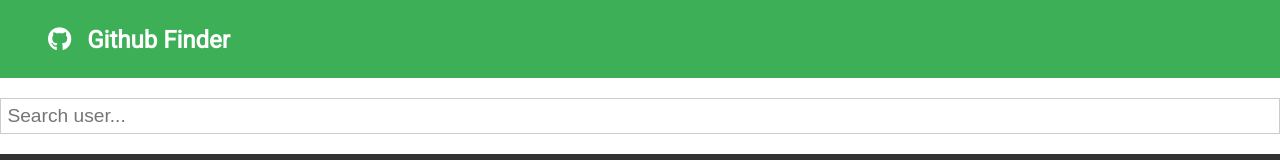
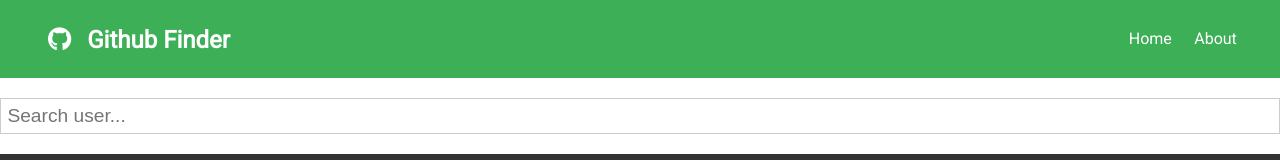
Before and after one commit to temesghentekeste/github-finder-react, a React (Create React App) app: page / in a window 1280 px wide. Shown: the top 160 px of the page. Built offline with nearby package versions, Linux system fonts and the light colour scheme.

Commit message:
Add links to Navbar comp.

```diff
--- a/src/components/layout/Navbar.js
+++ b/src/components/layout/Navbar.js
@@ -6,6 +6,14 @@ const Navbar = ({ title, icon }) => (
       <i className={icon} />
       {title}
     </h1>
+    <ul>
+      <li>
+        <a href="/">Home</a>
+      </li>
+      <li>
+        <a href="/about">About</a>
+      </li>
+    </ul>
   </nav>
 );
 
```
